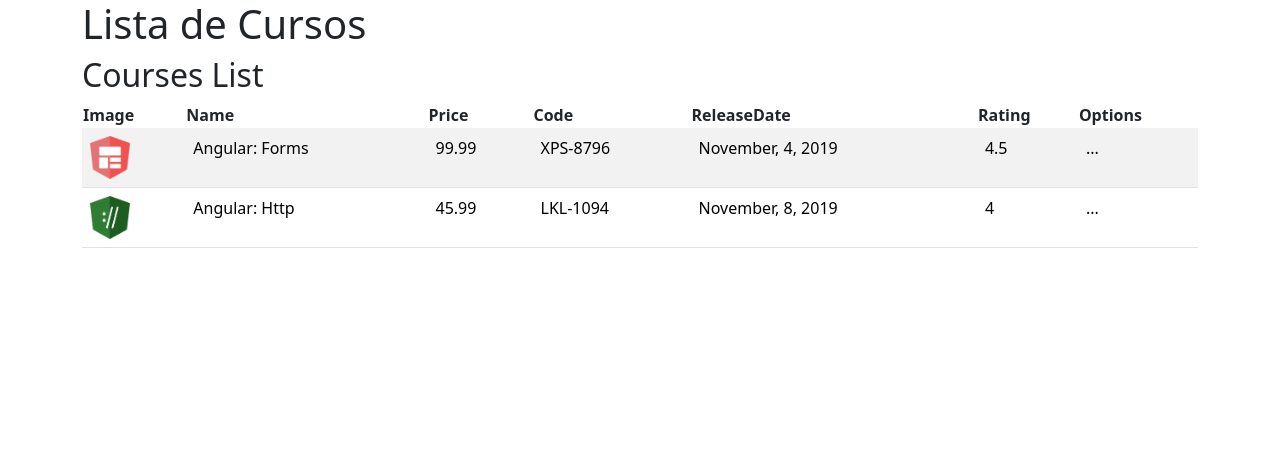
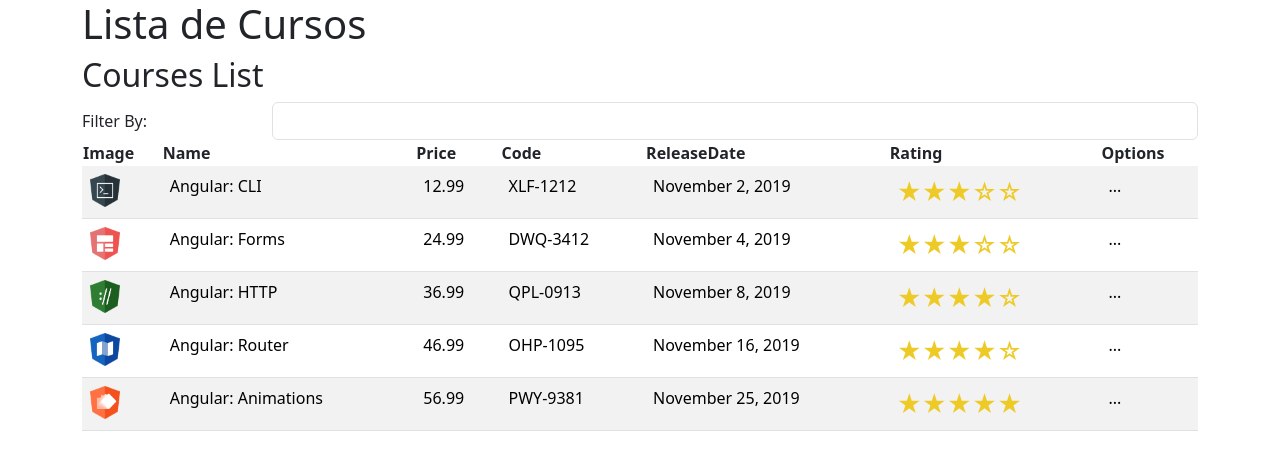
Before and after one commit to jodairnunes/Santander-Bootcamp-Fullstack-Developer, an Angular app: page / in a window 1280 px wide. Shown: the top 470 px of the page. Built offline with nearby package versions, Linux system fonts and the light colour scheme.

Commit message:
Aula 10: adicionado lógica de pesquisar (filtro) na lista de cursos

```diff
--- a/src/app/courses/course-list/course-list.component.html
+++ b/src/app/courses/course-list/course-list.component.html
@@ -1,4 +1,11 @@
 <h2>Courses List</h2>
+
+<div class="form-group row">
+	<label class="col-sm-2 col-form-label" for="">Filter By:</label>
+	<div class="col-sm-10">
+		<input [(ngModel)]="filter" class="form-control">
+	</div>
+</div>
 
 <table class="table table-striped">
 	<thead>
@@ -11,13 +18,16 @@
 		<th>Options</th>
 	</thead>
 	<tbody>
-		<tr *ngFor="let course of courses">
-			<td><img [src]="course.imageUrl" width="40" alt="icon-logo"></td>
+		<tr *ngFor="let course of _filteredCourses">
+			<td><img [src]="course.imageUrl" width="30" alt="icon-logo"></td>
 			<td>{{ course.name }}</td>
 			<td>{{ course.price }}</td>
 			<td>{{ course.code }}</td>
 			<td>{{ course.releaseDate }}</td>
-			<td>{{ course.rating }}</td>
+			<td>
+				<!-- <app-star [rating]="course.rating"></app-star> -->
+				<ngb-rating class="rating" [rate]="course.rating"/>
+			</td>
 			<td> ... </td>
 		</tr>
 	</tbody>
--- a/src/app/courses/course-list/course-list.component.scss
+++ b/src/app/courses/course-list/course-list.component.scss
@@ -0,0 +1,4 @@
+.rating {
+	color: rgb(238, 202, 39);
+	font-size: 24px;
+}
--- a/src/app/courses/course-list/course-list.component.ts
+++ b/src/app/courses/course-list/course-list.component.ts
@@ -1,5 +1,7 @@
 import { Component, OnInit } from '@angular/core';
 import { Course } from './course';
+import { CourseService } from '../../services/course.service';
+import { NgbRatingConfig } from '@ng-bootstrap/ng-bootstrap';
 
 @Component({
   selector: 'app-course-list',
@@ -8,30 +10,26 @@ import { Course } from './course';
 })
 export class CourseListComponent implements OnInit{
 
-  courses: Course[] = [];
+  _courses: Course[] = [];
+  _filteredCourses: Course[] = [];
+  _filterBy: string = '';
+
+  constructor(readonly courseService: CourseService, readonly config: NgbRatingConfig ) {
+    config.max = 5;
+		config.readonly = true;
+  }
 
   ngOnInit(): void {
-      this.courses = [
-        {
-          id: 1,
-          name: 'Angular: Forms',
-          imageUrl: 'images/forms.png',
-          price: 99.99,
-          code: 'XPS-8796',
-          duration: 120,
-          rating: 4.5,
-          releaseDate: 'November, 4, 2019',
-        },
-        {
-          id: 2,
-          name: 'Angular: Http',
-          imageUrl: 'images/http.png',
-          price: 45.99,
-          code: 'LKL-1094',
-          duration: 120,
-          rating: 4,
-          releaseDate: 'November, 8, 2019',
-        },
-      ]
+    this._courses = this.courseService.retriveAll();
+    this._filteredCourses = this._courses;
   }
+
+  set filter(value: string){
+    this._filterBy = value;
+    this._filteredCourses = this._courses.filter((course: Course) => course.name.toLocaleLowerCase().indexOf(this._filterBy.toLocaleLowerCase()) > -1);
+  }
+
+  // get filter() {
+  //   return this._filterBy;
+  // }
 }
--- a/src/app/courses/course-list/course.ts
+++ b/src/app/courses/course-list/course.ts
@@ -7,4 +7,5 @@ export interface Course {
 	duration: number;
 	rating: number;
 	releaseDate: string;
+	description: string;
 }
--- /dev/null
+++ b/src/app/services/course.service.ts
@@ -0,0 +1,73 @@
+import { Injectable } from '@angular/core';
+import { Course } from '../courses/course-list/course';
+
+@Injectable({
+  providedIn: 'root'
+})
+export class CourseService {
+
+  constructor() { }
+
+  retriveAll(): Course[] {
+    return COURSES;
+  }
+}
+
+
+const COURSES: Course[] = [
+  {
+      id: 1,
+      name: 'Angular: CLI',
+      releaseDate: 'November 2, 2019',
+      description: 'Neste curso, os alunos irão obter um grande conhecimento nos principais recursos do CLI.',
+      duration: 120,
+      code: 'XLF-1212',
+      rating: 3,
+      price: 12.99,
+      imageUrl: '/images/cli.png',
+  },
+  {
+      id: 2,
+      name: 'Angular: Forms',
+      releaseDate: 'November 4, 2019',
+      description: 'Neste curso, os alunos irão obter um conhecimento aprofundado sobre os recursos disponíveis no módulo de Forms.',
+      duration: 80,
+      code: 'DWQ-3412',
+      rating: 3.5,
+      price: 24.99,
+      imageUrl: '/images/forms.png',
+  },
+  {
+      id: 3,
+      name: 'Angular: HTTP',
+      releaseDate: 'November 8, 2019',
+      description: 'Neste curso, os alunos irão obter um conhecimento aprofundado sobre os recursos disponíveis no módulo de HTTP.',
+      duration: 80,
+      code: 'QPL-0913',
+      rating: 4.0,
+      price: 36.99,
+      imageUrl: '/images/http.png',
+  },
+  {
+      id: 4,
+      name: 'Angular: Router',
+      releaseDate: 'November 16, 2019',
+      description: 'Neste curso, os alunos irão obter um conhecimento aprofundado sobre os recursos disponíveis no módulo de Router.',
+      duration: 80,
+      code: 'OHP-1095',
+      rating: 4.5,
+      price: 46.99,
+      imageUrl: '/images/router.png',
+  },
+  {
+      id: 5,
+      name: 'Angular: Animations',
+      releaseDate: 'November 25, 2019',
+      description: 'Neste curso, os alunos irão obter um conhecimento aprofundado sobre os recursos disponíveis sobre Animation.',
+      duration: 80,
+      code: 'PWY-9381',
+      rating: 5,
+      price: 56.99,
+      imageUrl: '/images/animations.png',
+  }
+]
```
Also changed, not shown: src/app/app.module.ts (+7 -1 lines), 1 other file (tests, documents, lock files or other folders).
